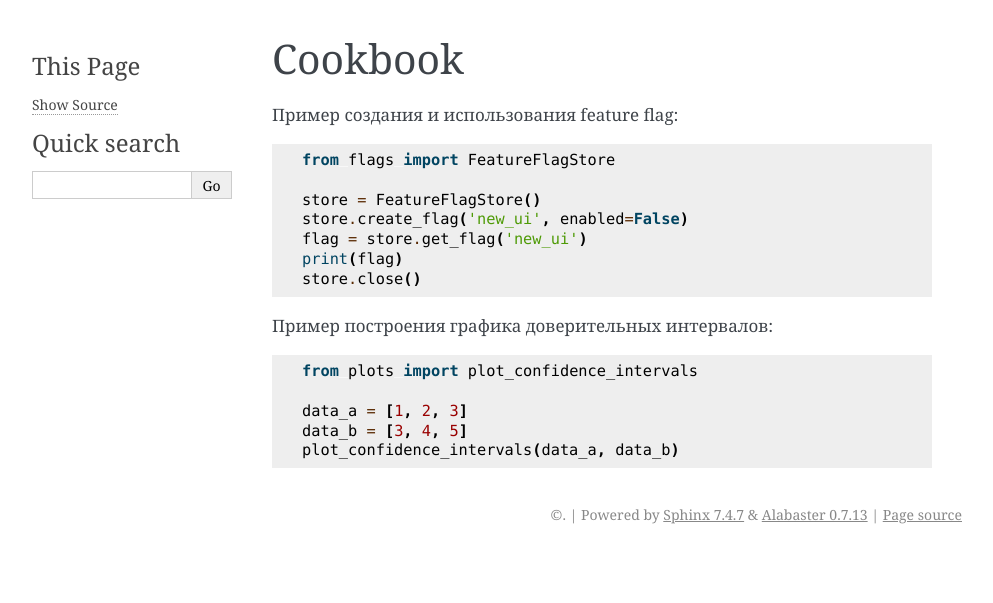
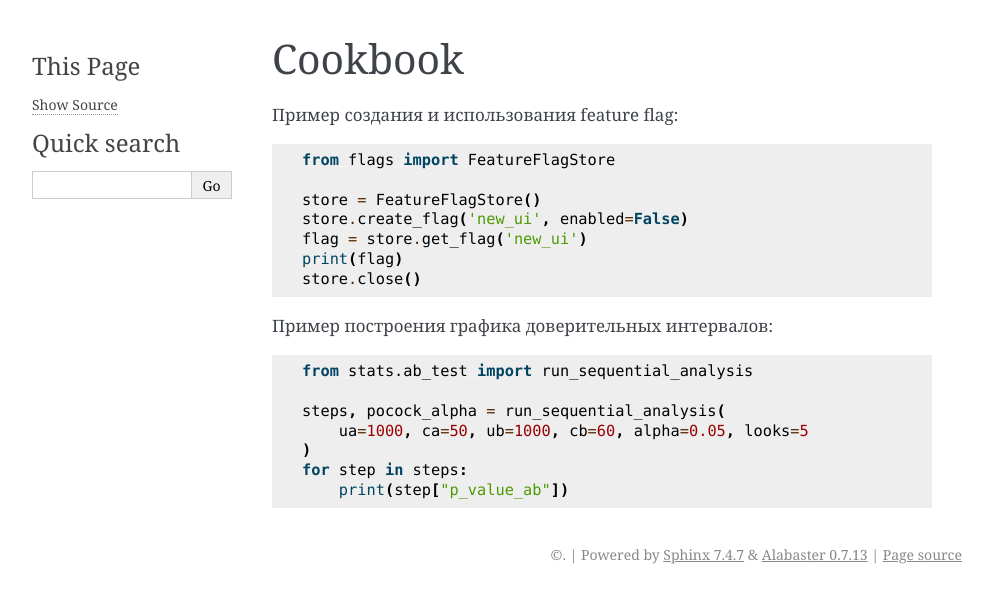
Before and after one commit to Nhimphu/abtest-tool, a Sphinx documentation site: the page built from docs/cookbook.rst, in a window 1280 px wide. Shown: the top 603 px of the page, without its empty margins (148-1141 px from the left). Built offline with Sphinx 7.4.7, drawn with Linux system fonts in a browser that asks for light colours.

Commit message:
docs: expand Sphinx contents

```diff
--- a/docs/conf.py
+++ b/docs/conf.py
@@ -2,8 +2,8 @@ import os
 import sys
 sys.path.insert(0, os.path.abspath('../src'))
 
-project = 'ABTest Tool'
-author = 'Your Name'
+project = 'abtest-tool'
+author = 'Nhimphu'
 release = '0.1'
 
 extensions = [
--- a/docs/cookbook.rst
+++ b/docs/cookbook.rst
@@ -17,8 +17,10 @@ Cookbook
 
 .. code-block:: python
 
-   from plots import plot_confidence_intervals
+    from stats.ab_test import run_sequential_analysis
 
-   data_a = [1, 2, 3]
-   data_b = [3, 4, 5]
-   plot_confidence_intervals(data_a, data_b)
+    steps, pocock_alpha = run_sequential_analysis(
+        ua=1000, ca=50, ub=1000, cb=60, alpha=0.05, looks=5
+    )
+    for step in steps:
+        print(step["p_value_ab"])
--- a/docs/index.rst
+++ b/docs/index.rst
@@ -8,3 +8,9 @@ Welcome to ABTest Tool's documentation!
    quickstart
    api_reference
    cookbook
+
+The documentation is structured into three main sections:
+
+* **Quickstart** – пошаговая инструкция по установке и первому запуску.
+* **API Reference** – автоматически генерируется из docstring‑комментариев.
+* **Cookbook** – готовые примеры работы с feature‑флагами и последовательными тестами.
```
